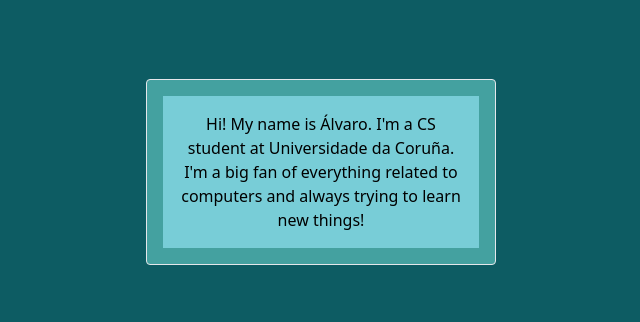
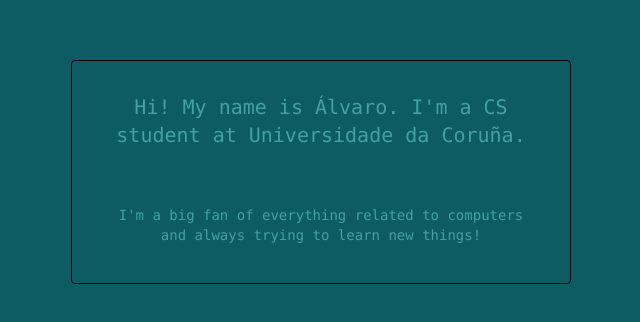
Before and after one commit to alvaro-freire/alvarofreire.es, a Next.js app: page / in a window 1280 px wide. Shown: the part 228-550 px from the top of the page, without its empty margins (319-959 px from the left). Built offline with nearby package versions, Linux system fonts and the light colour scheme.

Commit message:
some design -improvements-

```diff
--- a/pages/index.js
+++ b/pages/index.js
@@ -1,18 +1,17 @@
 import Seo from "../components/seo"
-
 
 function Home() {
   return (
     <>
       <Seo/>
       <div className='bg-[#0D5C63] h-screen flex flex-col justify-center'>
-        <div className='p-4 border rounded mx-auto w-[350px] bg-[#44A1A0]'>
-          <div className='p-4 bg-[#78CDD7]'>
-            <p className='text-center w-full'>
+        <div className='p-4 border border-black rounded mx-auto w-[500px] h-56'>
+          <div className='p-4 h-full text-[#44A1A0]'>
+            <p className='text-center text-xl font-mono w-full'>
               Hi! My name is Álvaro. I&apos;m a CS
               student at Universidade da Coruña.
             </p>
-            <p className='text-center w-full'>
+            <p className='text-center text-sm font-mono w-full mt-14'>
               I&apos;m a big fan of everything related
               to computers and always trying to
               learn new things!
```
